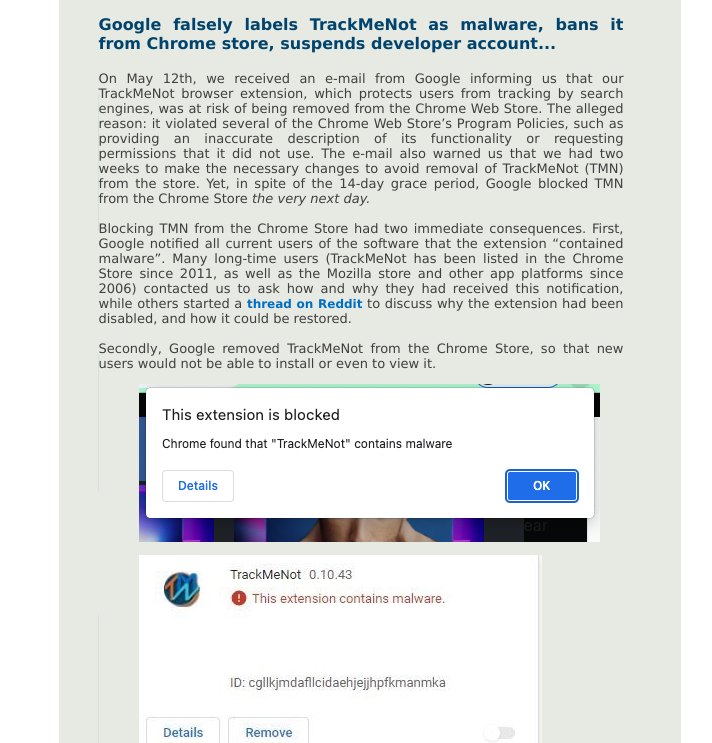
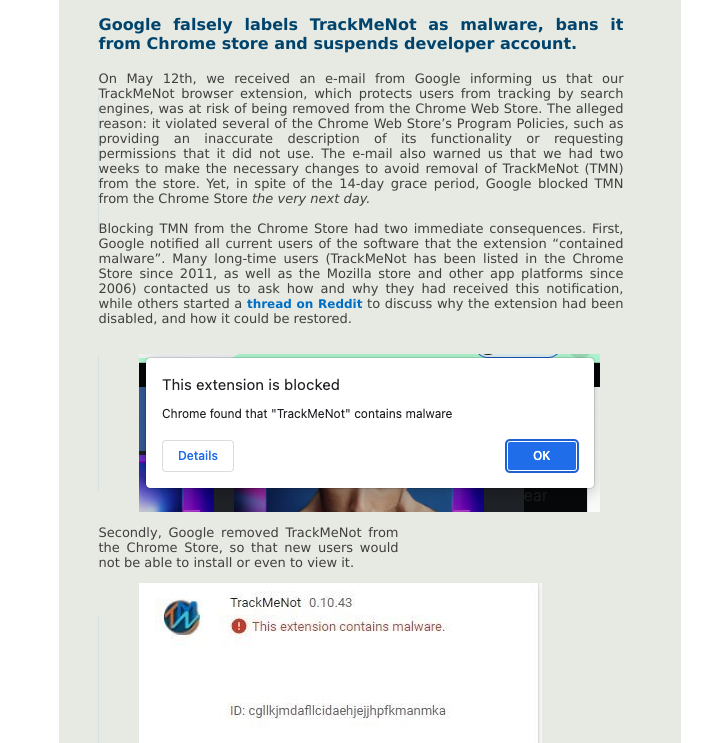
Before and after one commit to dhowe/TrackMeNotWeb, a plain HTML site: page googleban.html in a window 1280 px wide. Shown: the part 209-952 px from the top of the page, without its empty margins (286-998 px from the left). Drawn offline with nearby package versions, Linux system fonts and the light colour scheme.

Commit message:
Update googleban.html

```diff
--- a/googleban.html
+++ b/googleban.html
@@ -124,7 +124,7 @@
             <br />
             <font face=verdana size=3 color=#00446D>
               <span class="index-header-banned" lang="en"> <b>Google falsely labels TrackMeNot as malware, bans it from Chrome
-                  store, suspends developer account...</b>
+                  store and suspends developer account.</b>
               </span>
               <span class="index-header-banned" lang="fr"></span>
               <span class="index-header-banned" lang="zh"></span>
@@ -141,8 +141,7 @@
                 inaccurate description of its functionality or requesting permissions that it did not use. The e-mail
                 also warned us that we had two weeks to make the necessary changes to avoid removal of TrackMeNot (TMN)
                 from the store. Yet, in spite of the 14-day grace period, Google blocked TMN from the Chrome Store
-                <em>the
-                  very next day.</em>
+                <em>the very next day.</em>
                 <br><br>
                 Blocking TMN from the Chrome Store had two immediate consequences. First, Google notified all current
                 users of the software that the extension “contained malware”. Many long-time users (TrackMeNot has been
@@ -153,12 +152,14 @@
                   Reddit</a> to discuss why the extension had been disabled, and how it could be restored.
                 <br><br>
 
-                Secondly, Google removed TrackMeNot from the Chrome Store, so that new users would not be able to
-                install or even to view it.
                 <div style="max-width:300px">
                   <figure>
                     <img src="images/chrome_warning.png" alt="Chrome warning">
                   </figure>
+
+
+                Secondly, Google removed TrackMeNot from the Chrome Store, so that new users would not be able to
+                install or even to view it.
                   <figure>
                     <img src="images/chrome_dahsboard.jpg" alt="Chrome warning in extension dashboard" />
                   </figure>
```
